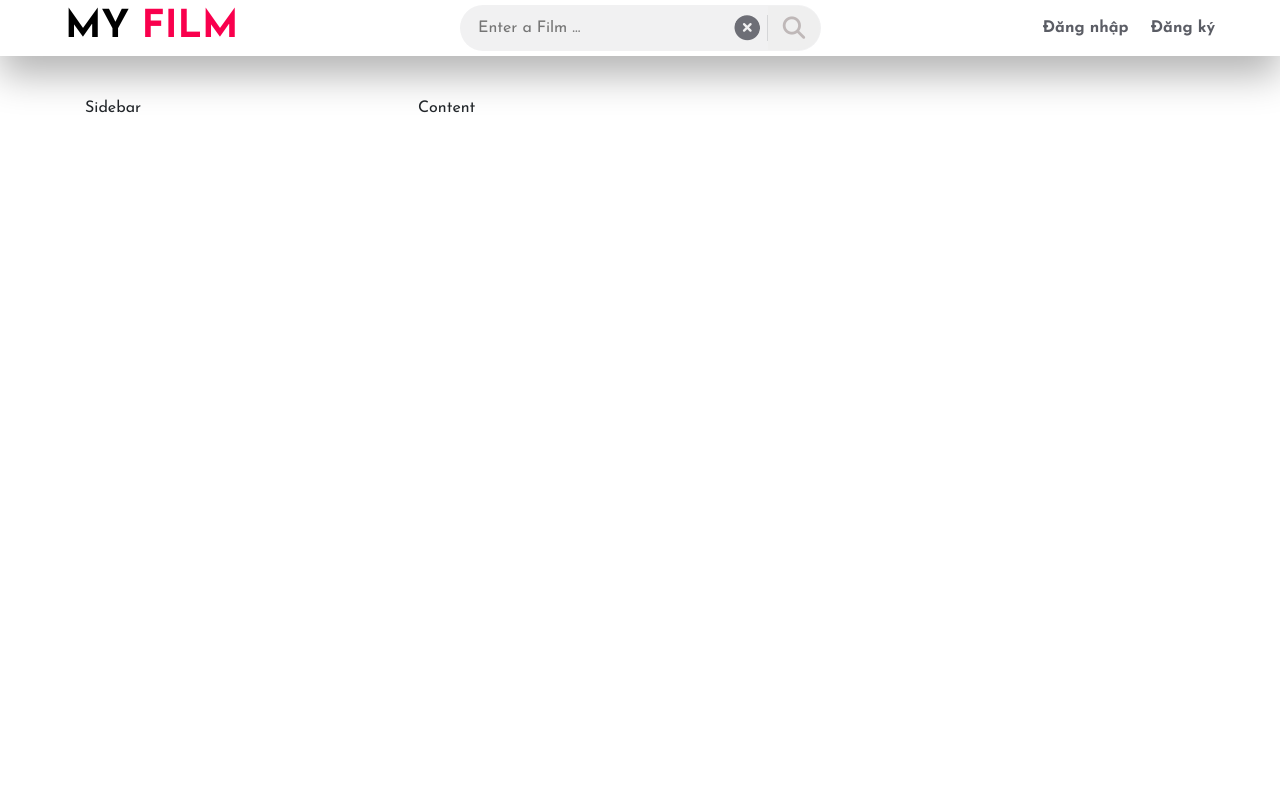
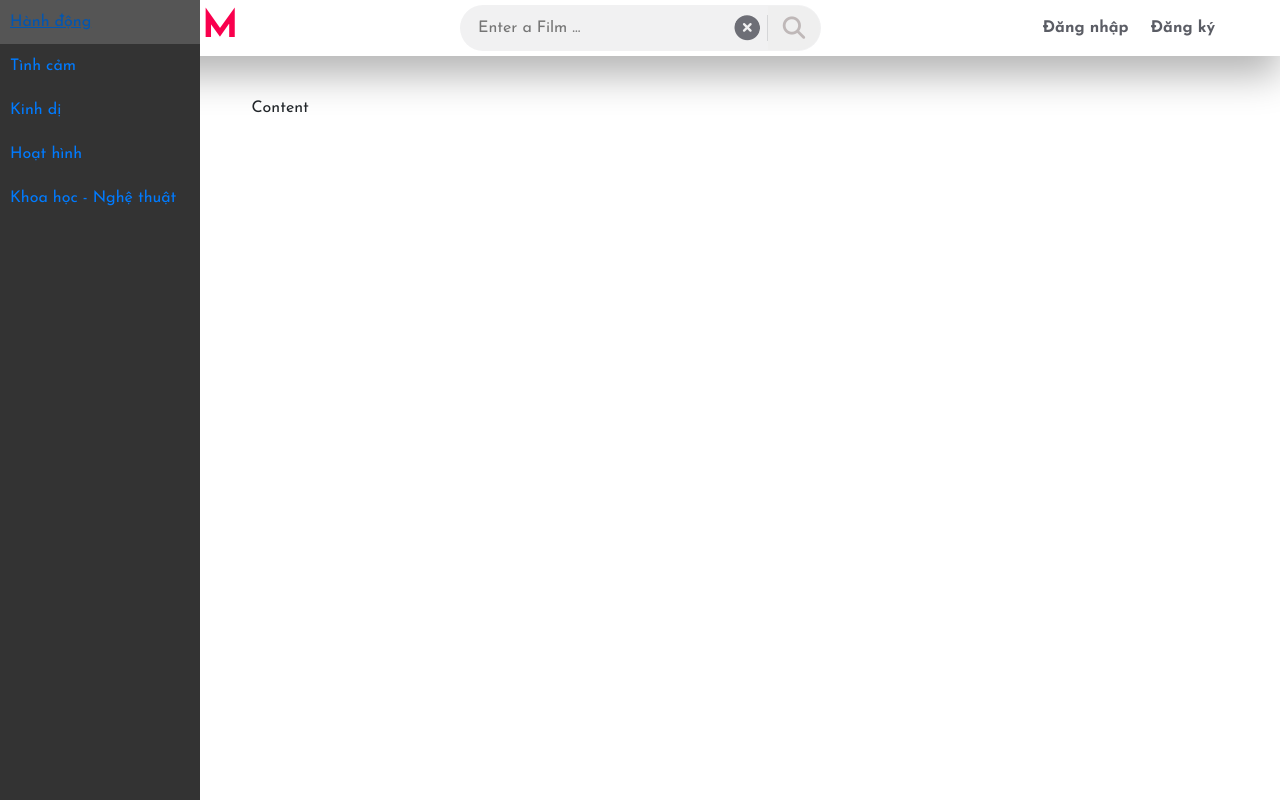
Before and after one commit to Vu0ngNguy3n/FER201m_Project, a React (Create React App) app in the folder movie/: page / in a window 1280 px wide. Built offline with nearby package versions, Linux system fonts and the light colour scheme.

Commit message:
modify type.js and component sidebar

```diff
--- a/movie/package.json
+++ b/movie/package.json
@@ -6,7 +6,7 @@
     "@testing-library/jest-dom": "^5.16.5",
     "@testing-library/react": "^13.4.0",
     "@testing-library/user-event": "^13.5.0",
-    "bootstrap": "4.0",
+    "bootstrap": "^4.0.0",
     "react": "^18.2.0",
     "react-dom": "^18.2.0",
     "react-router": "^6.9.0",
--- a/movie/src/components/sidebar/Sidebar.scss
+++ b/movie/src/components/sidebar/Sidebar.scss
@@ -1,3 +1,24 @@
-.sidebar{
-    width: 30%;
+.sidebar {
+    background-color: #333;
+    color: #fff;
+    width: 200px;
+    height: 100%;
+    position: fixed;
+    left: 0;
+    top: 0;
+
+    ul {
+        list-style-type: none;
+        padding: 0;
+        margin: 0;
+
+        li {
+            padding: 10px;
+            cursor: pointer;
+
+            &:hover {
+                background-color: #555;
+            }
+        }
+    }
 }
--- a/movie/src/components/sidebar/index.js
+++ b/movie/src/components/sidebar/index.js
@@ -1,10 +1,25 @@
 import './Sidebar.scss'
-import typeMovie from '../../json/type.json'
+import data from '../../json/type.json';
+import React, { useContext, useEffect, useRef, useState } from "react";
+import { Link, useLocation, useNavigate, useParams } from "react-router-dom";
+import './Sidebar.scss';
 
 function Sidebar(){
+    const [category, setcategory] = useState(data);
+
     return(
         <div className='sidebar'>
-            Sidebar
+            <ul>
+            {
+                category?.map((item, index) => (
+                    <Link key={index} to={`/category/${item.id}`}>
+                    <div className="category_items">
+                        <li>{item?.category}</li>
+                    </div>
+                </Link>
+                ))
+            }
+            </ul>
         </div>
     )
 }
--- a/movie/src/json/type.json
+++ b/movie/src/json/type.json
@@ -1 +1,7 @@
-["Hành động", "Tình cảm", "Kinh dị", "Hoạt hình", "Khoa học - Nghệ thuật"]
+[
+    {"id": "1", "category": "Hành động"},
+    {"id": "2", "category": "Tình cảm"},
+    {"id": "3", "category":"Kinh dị"},
+    {"id": "4", "category":"Hoạt hình"},
+    {"id": "5", "category":"Khoa học - Nghệ thuật"}
+]
--- /dev/null
+++ b/movie/type.json
@@ -0,0 +1,19 @@
+{
+  "posts": [
+    {
+      "id": 1,
+      "title": "json-server",
+      "author": "typicode"
+    }
+  ],
+  "comments": [
+    {
+      "id": 1,
+      "body": "some comment",
+      "postId": 1
+    }
+  ],
+  "profile": {
+    "name": "typicode"
+  }
+}
```
Also changed, not shown: movie/movie.json (added, +19 -0 lines), 1 other file (tests, documents, lock files or other folders).
